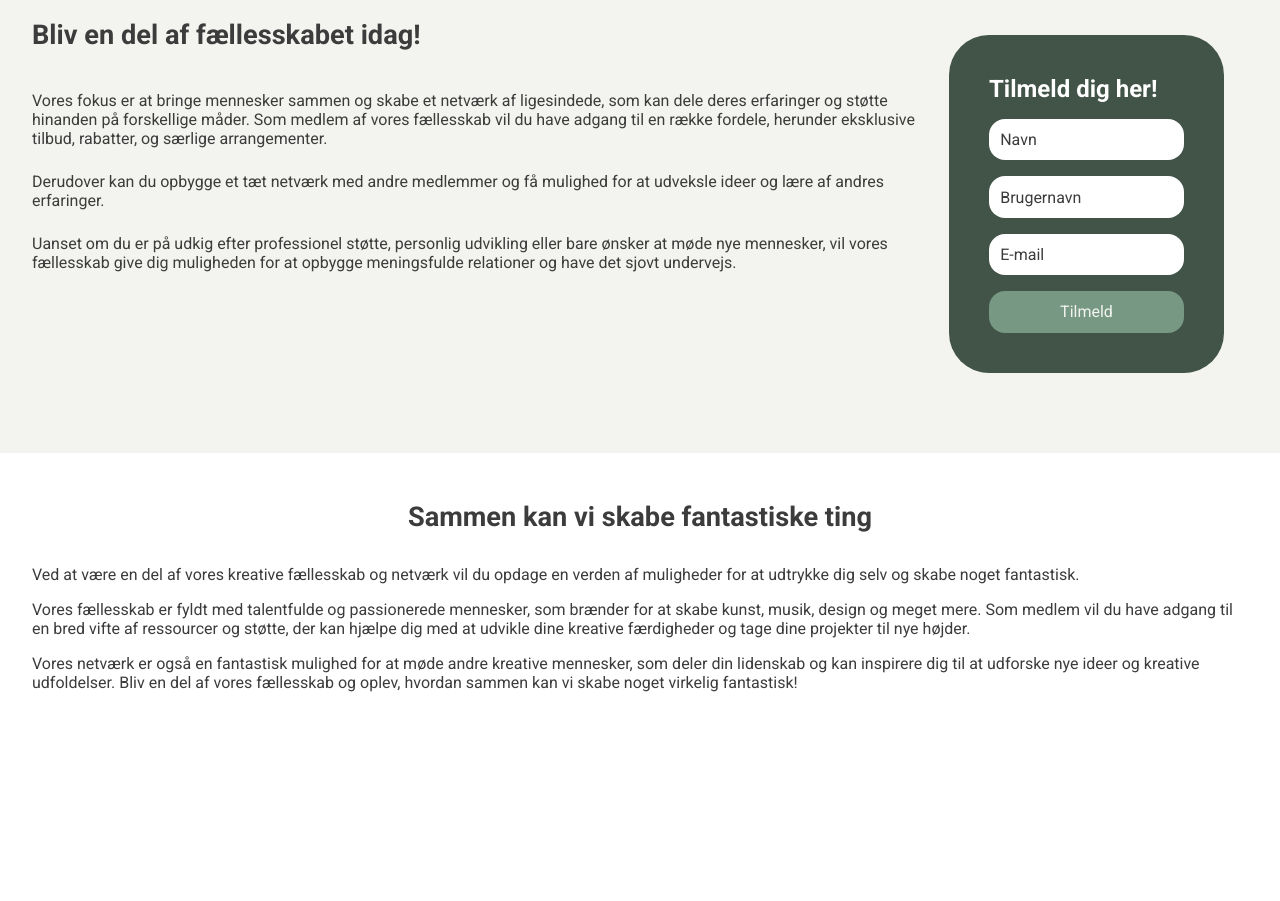
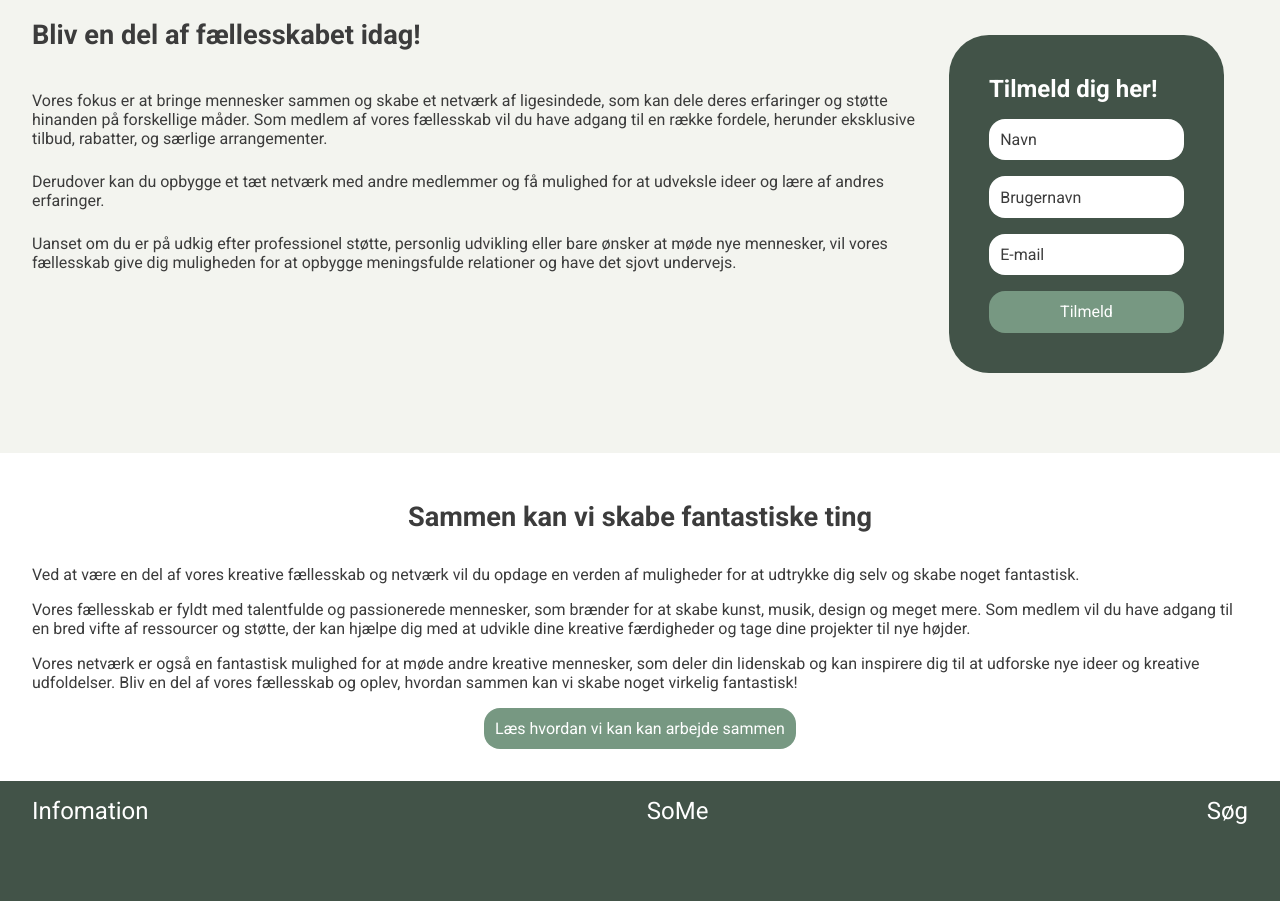
Before and after one commit to BADBOI64/github_2, a website built with Vite: page index.html in a window 1280 px wide. Shown: the part 391-1292 px from the top of the page. Before the commit the page ends 1115 px from the top, so only its background shows below. Built offline with nearby package versions, Linux system fonts and the light colour scheme.

Commit message:
ja det er færdigt

```diff
--- a/index.html
+++ b/index.html
@@ -58,7 +58,13 @@
             <p>Ved at være en del af vores kreative fællesskab og netværk vil du opdage en verden af muligheder for at udtrykke dig selv og skabe noget fantastisk.</p>
             <p>Vores fællesskab er fyldt med talentfulde og passionerede mennesker, som brænder for at skabe kunst, musik, design og meget mere. Som medlem vil du have adgang til en bred vifte af ressourcer og støtte, der kan hjælpe dig med at udvikle dine kreative færdigheder og tage dine projekter til nye højder.</p>
             <p>Vores netværk er også en fantastisk mulighed for at møde andre kreative mennesker, som deler din lidenskab og kan inspirere dig til at udforske nye ideer og kreative udfoldelser. Bliv en del af vores fællesskab og oplev, hvordan sammen kan vi skabe noget virkelig fantastisk!</p>
+            <a class="standard-knap" href="">Læs hvordan vi kan kan arbejde sammen</a>
         </section>
     </main>
+    <footer class="flex-row">
+        <a href="">Infomation</a>
+        <a href="">SoMe</a>
+        <a href="">Søg</a>
+    </footer>
 </body>
 </html>
--- a/style.css
+++ b/style.css
@@ -7,7 +7,7 @@
     flex-direction: column;
 }
 .standard-knap {
-    color: var(--color-three);
+    color: var(--color-white);
     background-color: var(--color-one);
     text-align: center;
     padding: var(--knap-padding);
@@ -21,6 +21,7 @@ h1 {
 h2 {
     font-size: var(--font-size-large);
     font-weight: var(--font-weight-regular);
+    text-align: center;
 }
 h3, h5 {
     font-size: var(--font-size-xlarge);
@@ -110,12 +111,30 @@ align-items: center;}
 
     text-align: center;
     padding: 2rem;
-    color: var(--color-four);
     gap: 1rem;
     width: 100%;
 }
+.third h5 {
+    color: var(--color-four);
+}
 .third p {
     text-align: left;
+    color: var(--color-four);
+
+}
+.third a {
+width: fit-content;
+align-self: center;
+}
+
+footer {
+    background-color: var(--color-two);
+    height: 15svh;
+    color: var(--color-white);
+    justify-content: space-between;
+    padding: 1rem 2rem;
+    font-size: var(--font-size-large);
+
 }
 
 @media only screen and (max-width: 700px) {
```
